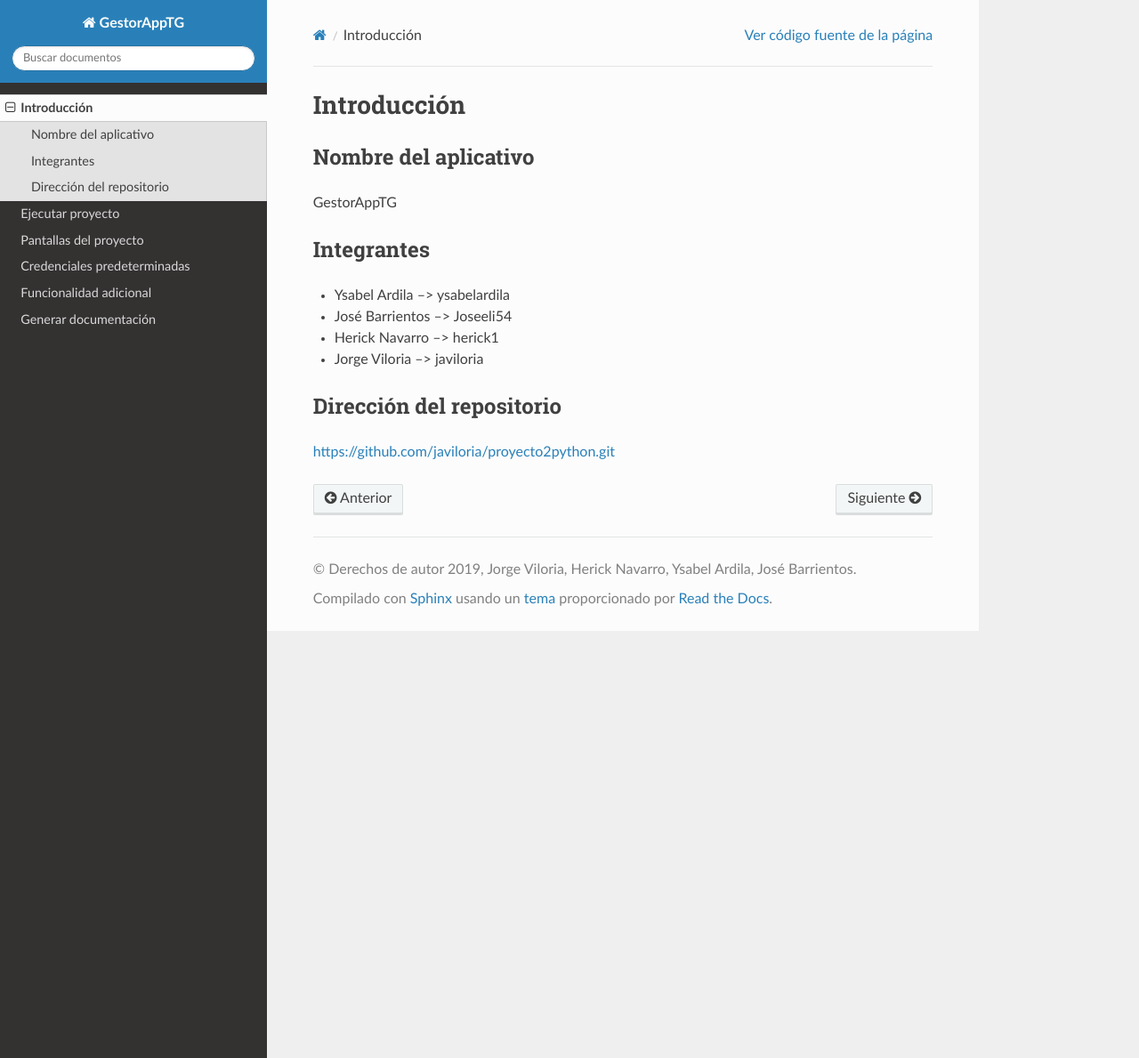
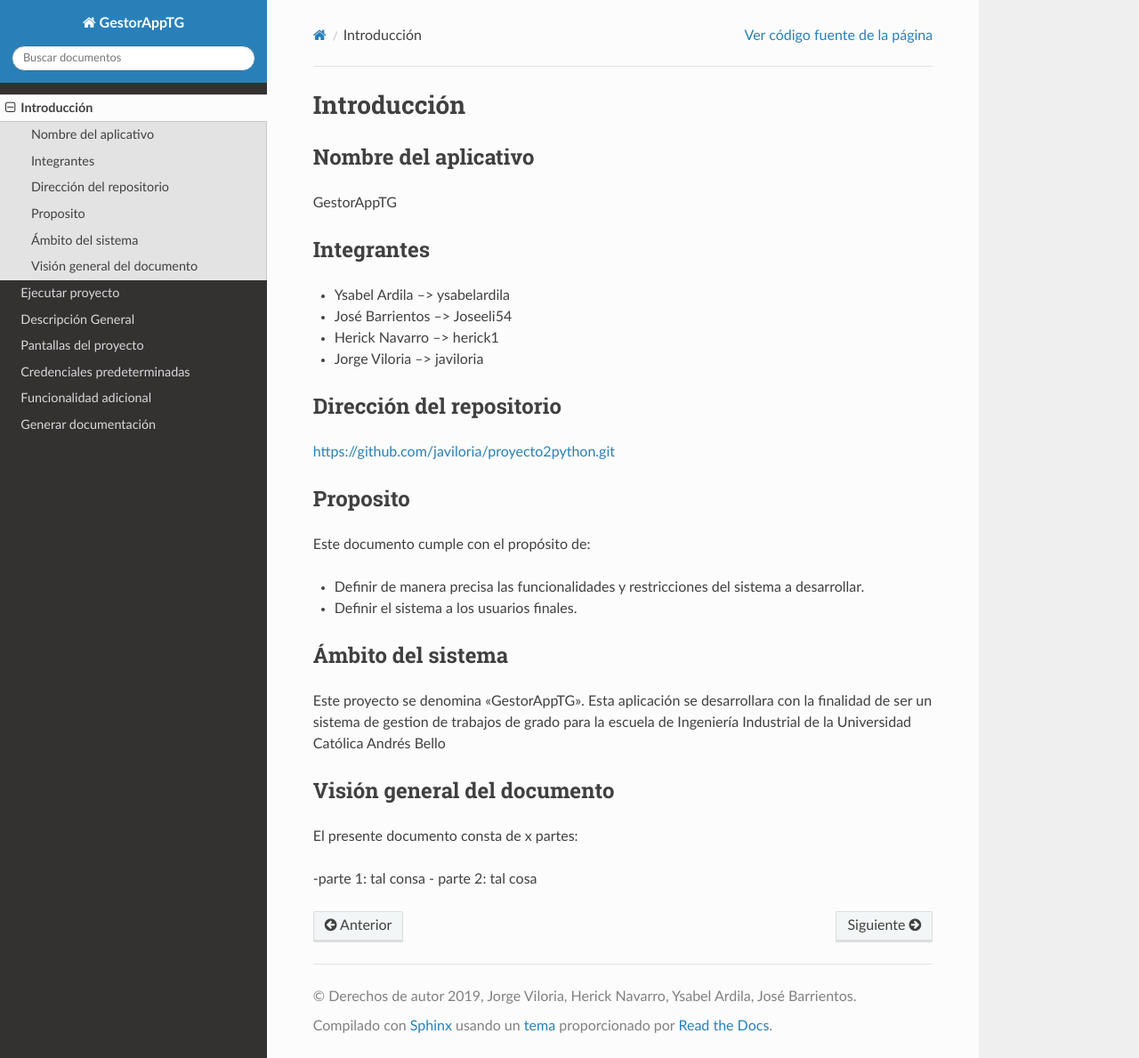
Before and after one commit to javiloria/proyecto2python, a Sphinx documentation site: the page built from docs/source/introduccion.rst, in a window 1280 px wide and 1189 px high. Shown: the whole window at 89% size. Built offline with Sphinx 7.4.7 and the Read the Docs theme 2.0.0, drawn with Linux system fonts in a browser that asks for light colours.

Commit message:
docs: mejorando la introduccion y la estructura

```diff
--- /dev/null
+++ b/docs/source/descripcion_general.rst
@@ -0,0 +1,2 @@
+Descripción General
+===================
--- a/docs/source/index.rst
+++ b/docs/source/index.rst
@@ -10,6 +10,7 @@ Este es un proyecto desarrollado en Django 3.0.1 para la electiva Programación
 
     introduccion
     ejecucion_proyecto
+    descripcion_general
     pantalla_proyecto
     credenciales_predeterminadas
     funcionalidad_adicional
--- a/docs/source/introduccion.rst
+++ b/docs/source/introduccion.rst
@@ -21,3 +21,27 @@ Dirección del repositorio
 ^^^^^^^^^^^^^^^^^^^^^^^^^
 
 https://github.com/javiloria/proyecto2python.git
+
+Proposito
+^^^^^^^^^^
+
+Este documento cumple con el propósito de:
+
+- Definir de manera precisa las funcionalidades y restricciones del sistema a desarrollar.
+
+- Definir el sistema a los usuarios finales.
+
+Ámbito del sistema
+^^^^^^^^^^^^^^^^^^
+
+Este proyecto se denomina "GestorAppTG". Esta aplicación se desarrollara con la finalidad de ser un
+sistema de gestion de trabajos de grado para la escuela de Ingeniería Industrial de la Universidad
+Católica Andrés Bello
+
+Visión general del documento
+^^^^^^^^^^^^^^^^^^^^^^^^^^^^^
+
+El presente documento consta de x partes:
+
+-parte 1: tal consa
+- parte 2: tal cosa
```
